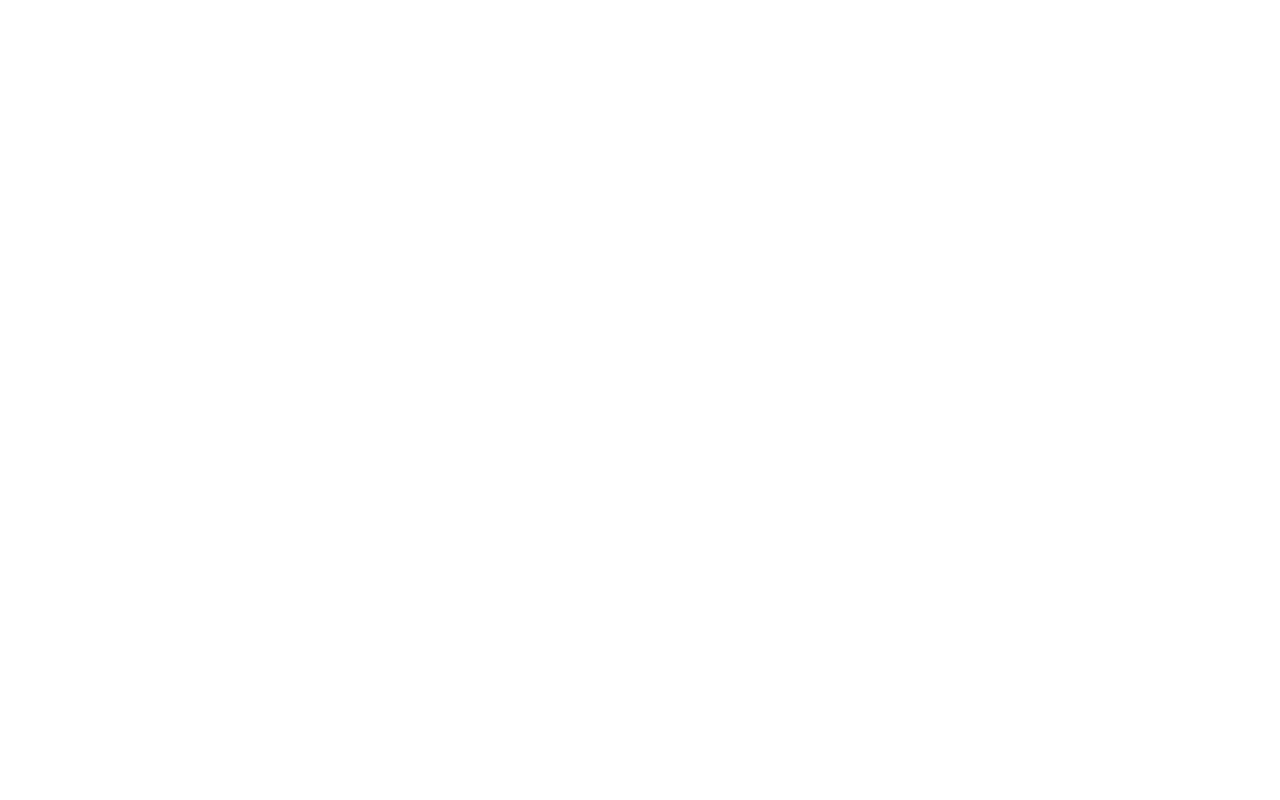
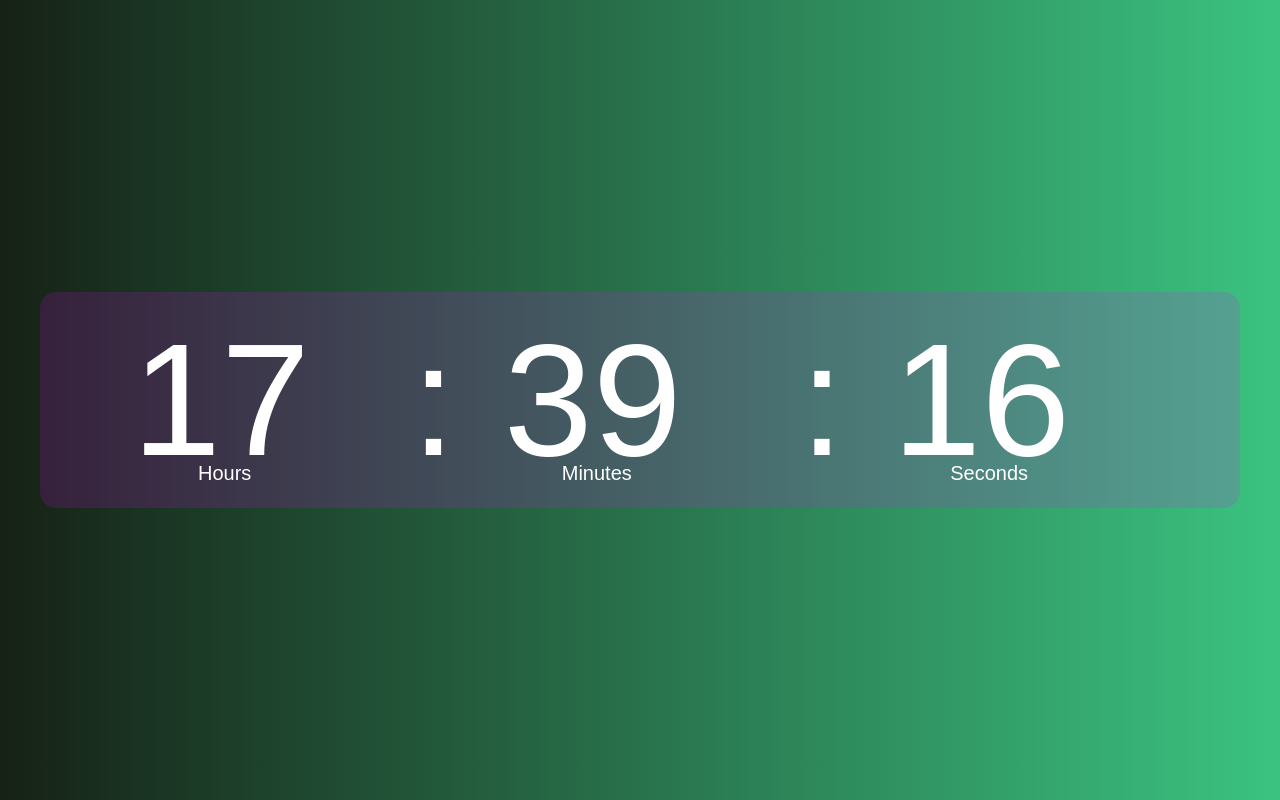
Before and after one commit to Hnichm/JS_PROJECTS, a plain HTML site: page Digital Clock/index.html in a window 1280 px wide. Drawn offline with Linux system fonts and the light colour scheme.

Commit message:
Digital Clock

```diff
--- a/Digital Clock/app.js
+++ b/Digital Clock/app.js
@@ -0,0 +1,16 @@
+let hours = document.querySelector(".hours");
+let minutes = document.querySelector(".minutes");
+let seconds = document.querySelector(".seconds");
+
+setInterval(() => {
+  let currentTime = new Date();
+
+  hours.textContent =
+    (currentTime.getHours() < 10 ? "0" : "") + currentTime.getHours();
+  minutes.textContent =
+    (currentTime.getMinutes() < 10 ? "0" : "") + currentTime.getMinutes();
+  seconds.textContent =
+    (currentTime.getSeconds() < 10 ? "0" : "") + currentTime.getSeconds();
+}, 1_000);
+
+let currentTime = new Date();
--- a/Digital Clock/index.html
+++ b/Digital Clock/index.html
@@ -1,12 +1,22 @@
 <!DOCTYPE html>
 <html lang="en">
-  <head></head>
+  <head>
     <meta name="viewport" content="width=device-width, initial-scale=1.0" />
-    <link rel="stylesheet" href="style.css">
+    <link rel="stylesheet" href="style.css" />
     <title>Digital Clock</title>
   </head>
   <body>
-
-  <script src="app.js"></script>
+    <div class="hero">
+      <div class="container">
+        <div class="clock">
+          <span class="hours">00</span>
+          <span>:</span>
+          <span class="minutes">00</span>
+          <span>:</span>
+          <span class="seconds">00</span>
+        </div>
+      </div>
+    </div>
+    <script src="app.js"></script>
   </body>
 </html>
--- a/Digital Clock/style.css
+++ b/Digital Clock/style.css
@@ -4,3 +4,56 @@
   font-family: "Poppins", sans-serif;
   box-sizing: border-box;
 }
+
+.hero {
+  width: 100%;
+  min-height: 100vh;
+  background: linear-gradient(90deg, #162116, #3bc381);
+  color: #fff;
+  display: flex;
+  justify-content: center;
+  align-items: center;
+}
+
+.container {
+  display: inline-flex;
+  justify-content: center;
+  border-radius: 1rem;
+  background: rgba(235, 0, 255, 0.15);
+  width: 75rem;
+}
+
+span {
+  padding: 1rem;
+}
+
+.clock {
+  align-self: center;
+  display: flex;
+  gap: 1rem;
+  font-size: 10rem;
+}
+
+.clock .hours::after {
+  content: "Hours";
+  position: relative;
+  font-size: 1.25rem;
+  left: -7rem;
+  bottom: -1.55rem;
+}
+
+.clock .minutes::after {
+  content: "Minutes";
+  position: relative;
+  font-size: 1.25rem;
+  left: -7.5rem;
+  bottom: -1.55rem;
+}
+
+.clock .seconds::after {
+  content: "Seconds";
+  position: relative;
+  font-size: 1.25rem;
+  left: -7.5rem;
+  bottom: -1.55rem;
+}
```
